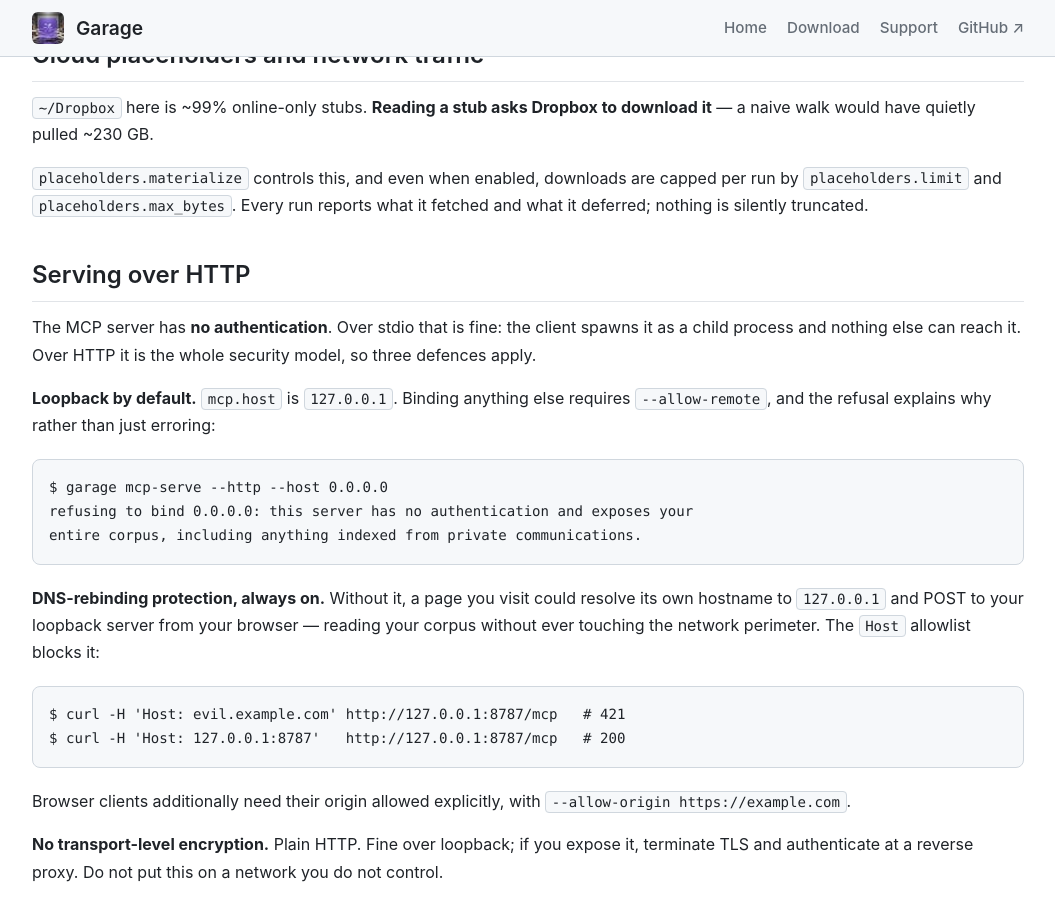
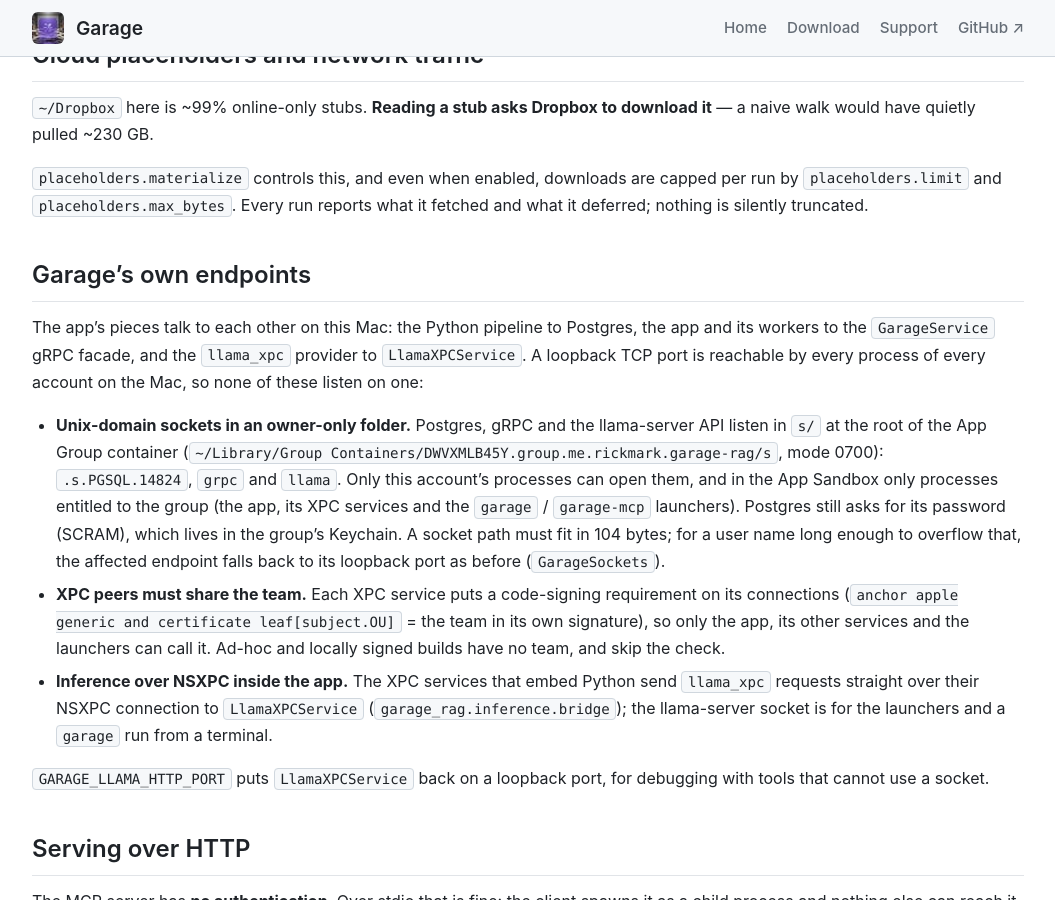
Before and after one commit to rickmark/garage-rag, a Jekyll site: the page built from docs/privacy.md, in a window 1280 px wide and 900 px high, scrolled down 2870 px. Shown: the whole window, without its empty margins (112-1167 px from the left). Built offline with Jekyll 4.4.1, drawn with Linux system fonts in a browser that asks for light colours; some of the changed text lies outside the part shown.

Commit message:
Document the socket endpoints, the XPC peer check and the NSXPC inference path
Co-Authored-By: Claude Opus 5.5 <noreply@anthropic.com>
Claude-Session: https://claude.ai/code/session_01E2DYwFbkyTeDtVFbzttbw1

```diff
--- a/docs/privacy.md
+++ b/docs/privacy.md
@@ -35,7 +35,7 @@ The test parses every source file's AST, so a function-local or
 is exempt, and listed file by file rather than by pattern: the gRPC server and
 its generated stubs, the MCP server's uvicorn, and psycopg's connection to
 Postgres. The gRPC *client* of the app's facade is listed too, and checks its
-address with the guard (loopback only).
+address with the guard (loopback only), unless it is given the app's socket.
 
 ### Layer 2 — no cloud AI SDK
 
@@ -56,8 +56,9 @@ has them loads with a warning).
 
 - **loopback** — `localhost` or a literal loopback address (`127.0.0.0/8`,
   `::1`): the app's own `LlamaXPCService` on `embedding.llama_host` (default
-  `http://127.0.0.1:8790`, and required to be loopback), and Ollama or LM Studio
-  running on this Mac;
+  `http://127.0.0.1:8790`, and required to be loopback; in the app it is reached
+  on its socket or over NSXPC instead, see "Garage's own endpoints" below), and
+  Ollama or LM Studio running on this Mac;
 - **the configured model servers** — exactly the origins (scheme, host and port)
   of `embedding.ollama_host` and `embedding.lmstudio_host`, which may be another
   machine.
@@ -150,6 +151,36 @@ download it** — a naive walk would have quietly pulled ~230 GB.
 capped per run by `placeholders.limit` and `placeholders.max_bytes`. Every run reports what it fetched and what it
 deferred; nothing is silently truncated.
 
+## Garage's own endpoints
+
+The app's pieces talk to each other on this Mac: the Python pipeline to Postgres,
+the app and its workers to the `GarageService` gRPC facade, and the `llama_xpc`
+provider to `LlamaXPCService`. A loopback TCP port is reachable by every process
+of every account on the Mac, so none of these listen on one:
+
+- **Unix-domain sockets in an owner-only folder.** Postgres, gRPC and the
+  llama-server API listen in `s/` at the root of the App Group container
+  (`~/Library/Group Containers/DWVXMLB45Y.group.me.rickmark.garage-rag/s`, mode
+  0700): `.s.PGSQL.14824`, `grpc` and `llama`. Only this account's processes
+  can open them, and in the App Sandbox only processes entitled to the group
+  (the app, its XPC services and the `garage` / `garage-mcp` launchers). Postgres
+  still asks for its password (SCRAM), which lives in the group's Keychain.
+  A socket path must fit in 104 bytes; for a user name long enough to overflow
+  that, the affected endpoint falls back to its loopback port as before
+  (`GarageSockets`).
+- **XPC peers must share the team.** Each XPC service puts a code-signing
+  requirement on its connections (`anchor apple generic and certificate
+  leaf[subject.OU]` = the team in its own signature), so only the app, its
+  other services and the launchers can call it. Ad-hoc and locally signed
+  builds have no team, and skip the check.
+- **Inference over NSXPC inside the app.** The XPC services that embed Python
+  send `llama_xpc` requests straight over their NSXPC connection to
+  `LlamaXPCService` (`garage_rag.inference.bridge`); the llama-server socket is
+  for the launchers and a `garage` run from a terminal.
+
+`GARAGE_LLAMA_HTTP_PORT` puts `LlamaXPCService` back on a loopback port, for
+debugging with tools that cannot use a socket.
+
 ## Serving over HTTP
 
 The MCP server has **no authentication**. Over stdio that is fine: the client
```
Also changed, not shown: CLAUDE.md (+14 -2 lines), docs/architecture.md (+5 -3 lines), macapp/README.md.
